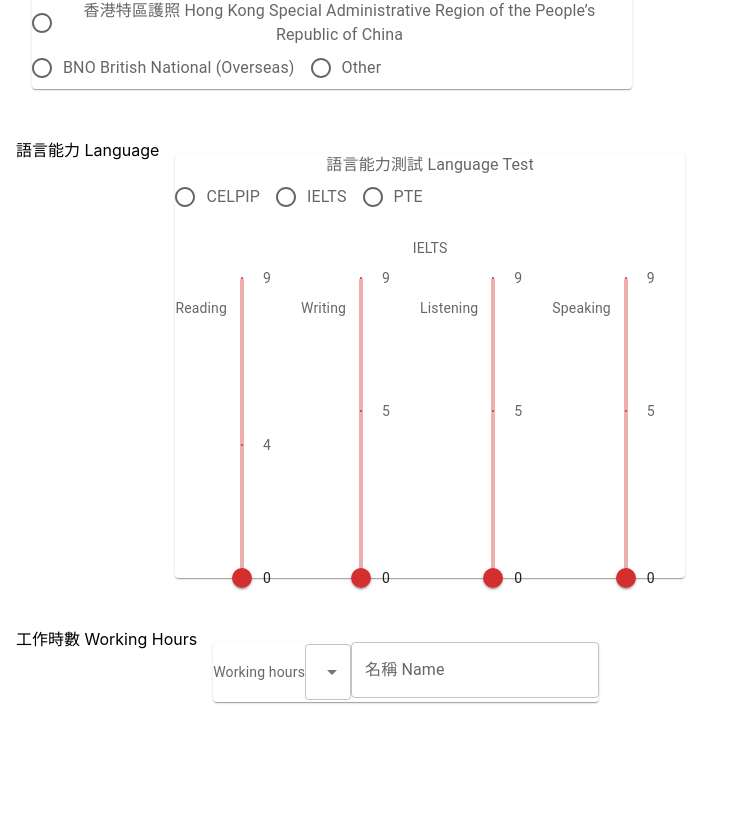
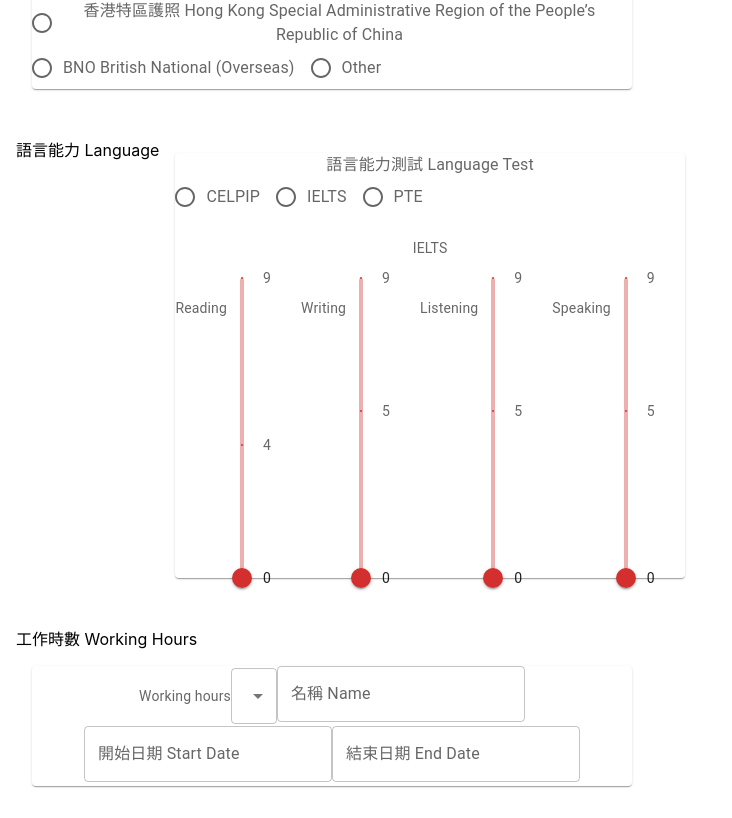
Before and after one commit to VardyNg/Canada-HK-Stream-B-Calculator, a React (Create React App) app: page / in a window 1280 px wide. Shown: the part 332-1150 px from the top of the page, without its empty margins (0-732 px from the left). Before the commit the page ends 1066 px from the top, so only its background shows below. Built offline with nearby package versions, Linux system fonts and the light colour scheme.

Commit message:
scaffold job start and end date pickers

```diff
--- a/src/atoms/DatePicker.tsx
+++ b/src/atoms/DatePicker.tsx
@@ -13,7 +13,7 @@ import {
 
 type DatePickerProps = {
   label: string,
-  localStorageKey: string
+  localStorageKey?: string
   maxDate?: any
   minDate?: any
   onChange: Function
@@ -29,7 +29,7 @@ function DatePicker(props: DatePickerProps){
         value={value}
         onChange={(newValue: any) => {
           setValue(newValue);
-          LocalStorageManager.setValue(props.localStorageKey, newValue)
+          // LocalStorageManager.setValue(props.localStorageKey, newValue)
           props.onChange(newValue)
         }}
         format={Constants.DATE_FORMAT}
--- a/src/molecules/index.ts
+++ b/src/molecules/index.ts
@@ -5,6 +5,8 @@ import LanguageExamSlider from "./stream-b-calculator/language-exam-slider";
 import JobTypePicker from './stream-b-calculator/job-type-picker';
 import JobNameTextField from './stream-b-calculator/job-name-text-field';
 import ErrorPassportType from './stream-b-calculator/ErrorPassportType';
+import JobStartTimePicker from "./stream-b-calculator/job-start-time-picker";
+import JobEndTimePicker from "./stream-b-calculator/job-end-time-picker";
 
 export {
   TopBar,
@@ -14,4 +16,6 @@ export {
   JobTypePicker,
   JobNameTextField,
   ErrorPassportType,
+  JobStartTimePicker,
+  JobEndTimePicker
 }
--- /dev/null
+++ b/src/molecules/stream-b-calculator/job-end-time-picker.tsx
@@ -0,0 +1,21 @@
+import {
+  DatePicker
+} from '../../atoms';
+
+type JobEndTimePickerProps = {
+  onChange: Function
+}
+function JobEndTimePicker(props: JobEndTimePickerProps) {
+
+  return (
+    <DatePicker
+      label="結束日期 End Date"
+      // localStorageKey={LocalStorageEnum.TargetApplicationDate}
+      maxDate={new Date(2026, 7, 31)} // The policy ends on 2026-08-31 https://www.canada.ca/en/immigration-refugees-citizenship/services/immigrate-canada/hong-kong-residents-permanent-residence.html
+      minDate={new Date(2021, 5, 1)}// The policy starts on 2021-06-01 https://www.canada.ca/en/immigration-refugees-citizenship/services/immigrate-canada/hong-kong-residents-permanent-residence.html
+      onChange={props.onChange}
+    />
+  )
+}
+
+export default JobEndTimePicker;
--- /dev/null
+++ b/src/molecules/stream-b-calculator/job-start-time-picker.tsx
@@ -0,0 +1,21 @@
+import {
+  DatePicker
+} from '../../atoms';
+
+type JobStartTimePickerProps = {
+  onChange: Function
+}
+function JobStartTimePicker(props: JobStartTimePickerProps) {
+
+  return (
+    <DatePicker
+      label="開始日期 Start Date"
+      // localStorageKey={LocalStorageEnum.TargetApplicationDate}
+      maxDate={new Date(2026, 7, 31)} // The policy ends on 2026-08-31 https://www.canada.ca/en/immigration-refugees-citizenship/services/immigrate-canada/hong-kong-residents-permanent-residence.html
+      minDate={new Date(2021, 5, 1)}// The policy starts on 2021-06-01 https://www.canada.ca/en/immigration-refugees-citizenship/services/immigrate-canada/hong-kong-residents-permanent-residence.html
+      onChange={props.onChange}
+    />
+  )
+}
+
+export default JobStartTimePicker;
--- a/src/organisms/stream-b-calculator/new-job-fields.tsx
+++ b/src/organisms/stream-b-calculator/new-job-fields.tsx
@@ -1,12 +1,21 @@
 import {
   JobTypePicker,
-  JobNameTextField
+  JobNameTextField,
+  JobStartTimePicker,
+  JobEndTimePicker
 } from "../../molecules";
+
 function NewJobFields() {
   return (
     <>
       <JobTypePicker />
       <JobNameTextField />
+      <JobStartTimePicker
+        onChange={() => {}}
+      />
+      <JobEndTimePicker
+        onChange={() => {}}
+      />
     </>
   )
 }
--- a/src/template/stream-b-calculator/criteria.tsx
+++ b/src/template/stream-b-calculator/criteria.tsx
@@ -24,6 +24,7 @@ function Criteria(prop: CriteriaProps) {
     <Grid
       container
       padding={2}
+
     >
       {prop.title}
       <Box
```
